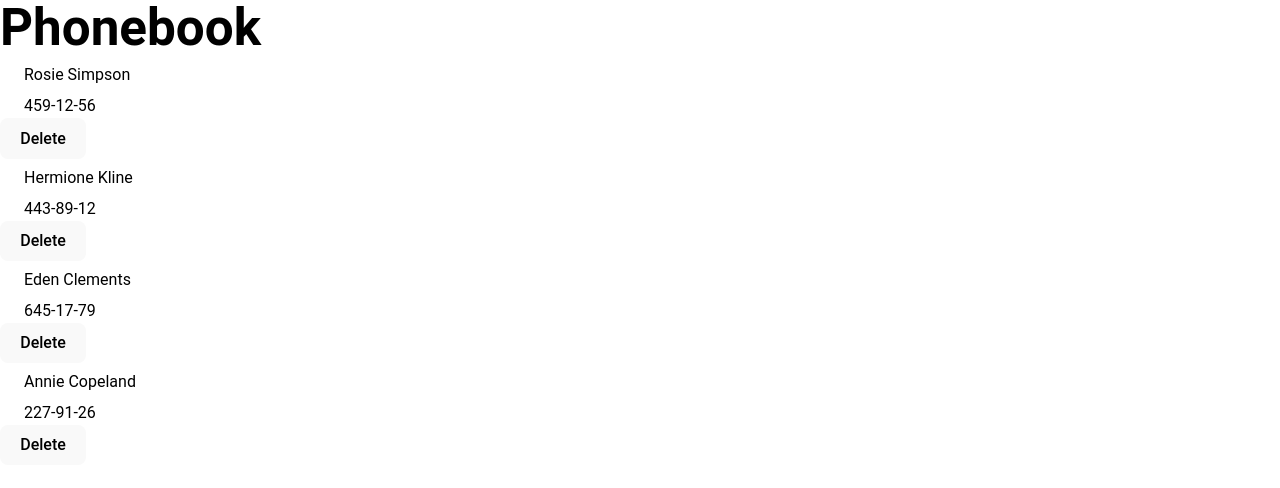
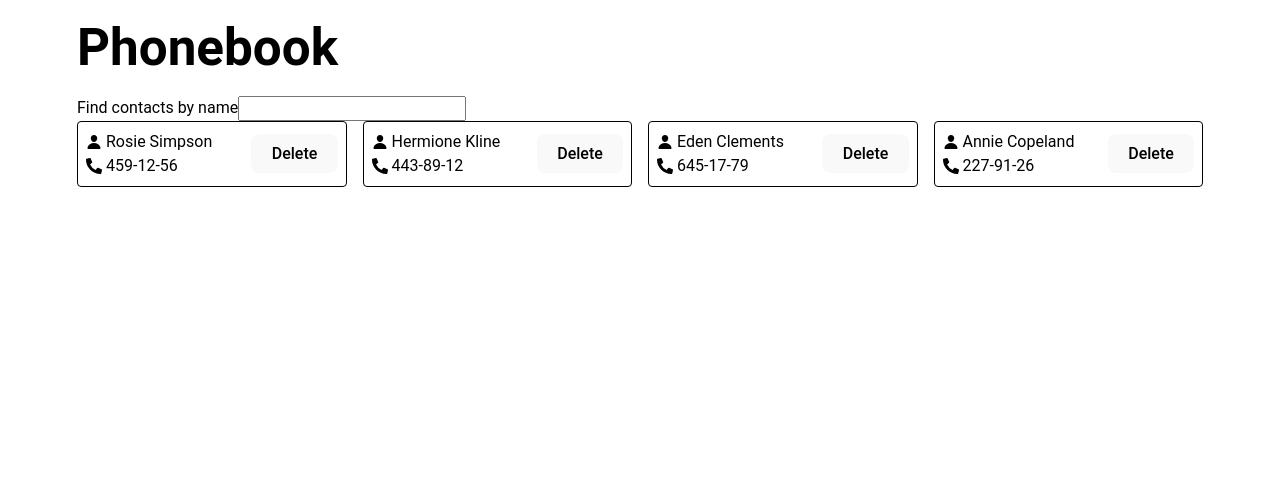
Before and after one commit to BohdanKret/goit-react-hw-03, a React (Vite) app: page / in a window 1280 px wide. Shown: the top 488 px of the page. Built offline with nearby package versions, Linux system fonts and the light colour scheme.

Commit message:
made first steap

```diff
--- a/package.json
+++ b/package.json
@@ -11,8 +11,10 @@
   },
   "dependencies": {
     "formik": "^2.4.6",
+    "modern-normalize": "^3.0.1",
     "react": "^19.1.0",
-    "react-dom": "^19.1.0"
+    "react-dom": "^19.1.0",
+    "react-icons": "^5.5.0"
   },
   "devDependencies": {
     "@eslint/js": "^9.25.0",
--- a/src/components/App/App.jsx
+++ b/src/components/App/App.jsx
@@ -1,8 +1,8 @@
-import ContactForm from '../ContactForm/ContactForm';
-import SearchBox from '../SearchBox/SearchBox';
-import ContactList from '../ContactList/ContactList';
+import css from "./App.module.css";
+import ContactForm from "../ContactForm/ContactForm";
+import SearchBox from "../SearchBox/SearchBox";
+import ContactList from "../ContactList/ContactList";
 import { useState } from "react";
-import { use } from 'react';
 
 const contactArray = [
   { id: "id-1", name: "Rosie Simpson", number: "459-12-56" },
@@ -12,11 +12,11 @@ const contactArray = [
 ];
 
 function App() {
- const [contacts, setContacts] = useState(contactArray)
+  const [contacts, setContacts] = useState(contactArray);
 
   return (
-    <div>
-      <h1>Phonebook</h1>
+    <div className={css.container}>
+      <h1 style={{padding: "20px 0"}}>Phonebook</h1>
       <ContactForm />
       <SearchBox />
       <ContactList contacts={contacts} />
@@ -24,4 +24,4 @@ function App() {
   );
 }
 
-export default App
+export default App;
--- a/src/components/App/App.module.css
+++ b/src/components/App/App.module.css
@@ -4,3 +4,11 @@
     padding: 2rem;
     text-align: center;
 }
+
+.container {
+    width: 100%;
+    max-width: 1158px;
+    padding-left: 16px;
+    padding-right: 16px;
+    margin: 0 auto;
+}
--- a/src/components/Contact/Contact.jsx
+++ b/src/components/Contact/Contact.jsx
@@ -1,21 +1,21 @@
-export default function Contact({ data: {id, name, number} }) {
+import { IoPerson } from "react-icons/io5";
+import { FaPhoneAlt } from "react-icons/fa";
+import css from "./Contact.module.css";
+
+export default function Contact({ data: { id, name, number } }) {
   return (
-    <div className="contactWrap">
+    <div className={css.contactWrap}>
       <ul>
-        <li>
-          <svg width="24" height="24" className="mob-menu-icons icons">
-            <use href="/icons.svg#icon-person"></use>
-          </svg>
-          <span className="contactName">{name}</span>
+        <li className={css.contactItem}>
+          <IoPerson className={css.icons} />
+          <span className={css.cotactInfo}>{name}</span>
         </li>
-        <li>
-          <svg width="24" height="24" className="mob-menu-icons icons">
-            <use href="/icons.svg#icon-phone"></use>
-          </svg>
-          <span className="cotactNumb">{number}</span>
+        <li className={css.contactItem}>
+          <FaPhoneAlt className={css.icons} />
+          <span className={css.cotactInfo}>{number}</span>
         </li>
       </ul>
-      <button>Delete</button>
+      <button className={css.deleteButton}>Delete</button>
     </div>
   );
 }
--- a/src/components/Contact/Contact.module.css
+++ b/src/components/Contact/Contact.module.css
@@ -0,0 +1,22 @@
+.contactWrap {
+    display: flex;
+    align-items: center;
+    justify-content: space-between;
+    width: 100%;
+    border: 1px solid black;
+    border-radius: 4px;
+    padding: 8px;
+}
+
+.contactItem {
+    display: flex;
+    align-items: center;
+    gap: 4px;
+}
+
+.icons {
+    width: 16px;
+    height: 16px;
+    fill:black;
+    color: black;
+}
--- a/src/components/ContactList/ContactList.jsx
+++ b/src/components/ContactList/ContactList.jsx
@@ -3,9 +3,9 @@ import css from "./ContactList.module.css";
 
 export default function ContactList({ contacts }) {
   return (
-    <ul>
+    <ul className={css.contactList}>
       {contacts.map((contact) => (
-        <li key={contact.id}>
+        <li key={contact.id} className={css.contactListItem}>
           <Contact data={contact} />
         </li>
       ))}
--- a/src/components/ContactList/ContactList.module.css
+++ b/src/components/ContactList/ContactList.module.css
@@ -0,0 +1,9 @@
+.contactList {
+    display: flex;
+    gap: 16px;
+    flex-wrap: wrap;
+}
+
+.contactListItem {
+    width: calc((100% - 16px * 3) / 4);
+}
--- a/src/components/SearchBox/SearchBox.jsx
+++ b/src/components/SearchBox/SearchBox.jsx
@@ -1,9 +1,15 @@
-import React from 'react'
+import css from "./SearchBox.module.css";
+import { useId } from "react";
 
 export default function SearchBox() {
+  const id = useId();
+
   return (
-    <div>
-
+    <div className={css.searchBox}>
+      <label htmlFor={id} className={css.searchBoxLabel}>
+        Find contacts by name
+      </label>
+      <input type="text" id={id} className={css.searchBoxInput} />
     </div>
-  )
+  );
 }
--- a/src/main.jsx
+++ b/src/main.jsx
@@ -1,5 +1,6 @@
 import { StrictMode } from 'react'
 import { createRoot } from 'react-dom/client'
+import "modern-normalize";
 import './index.css'
 import App from './components/App/App'
 
```
Also changed, not shown: src/components/Contact/icons.svg (deleted), 1 other file (tests, documents, lock files or other folders).
